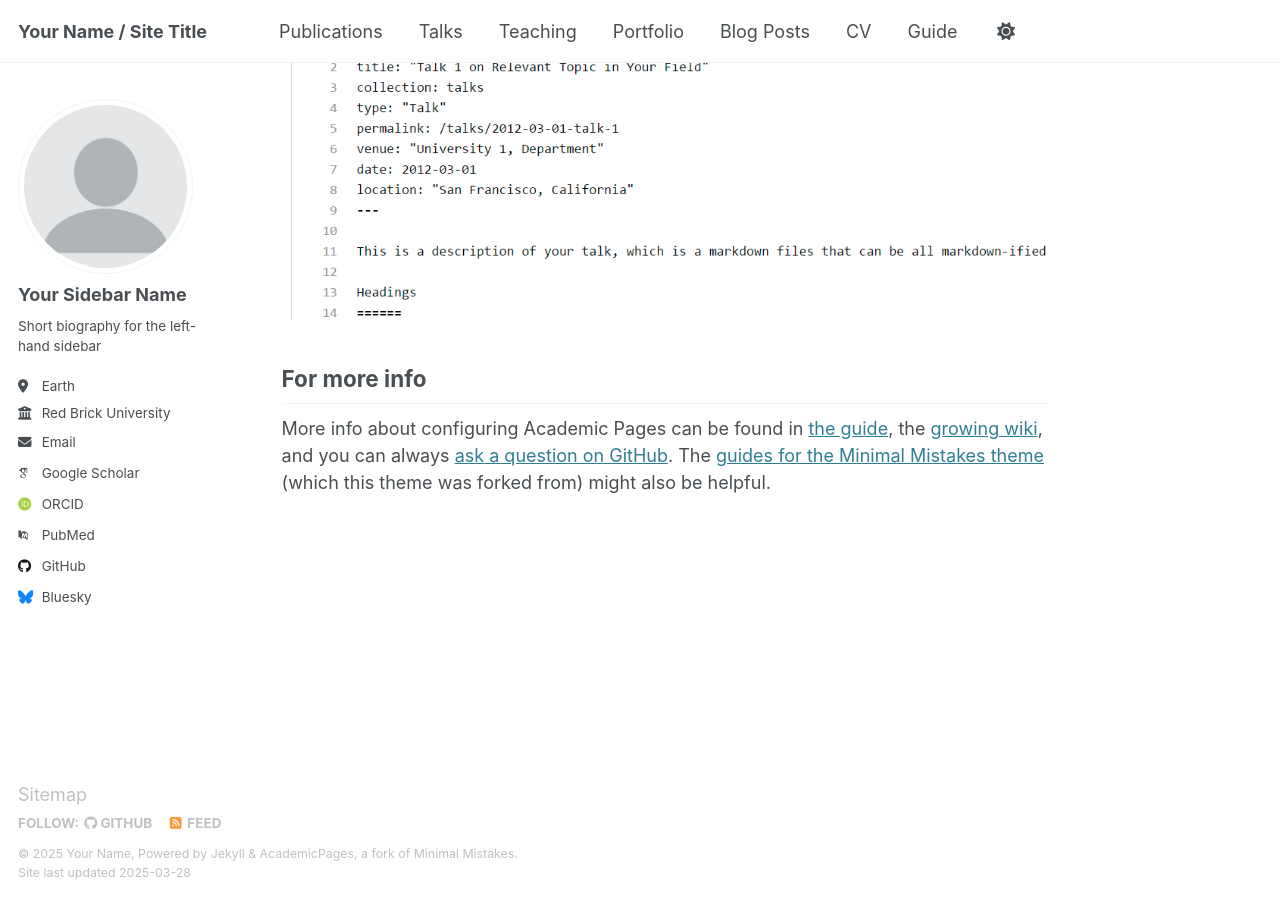
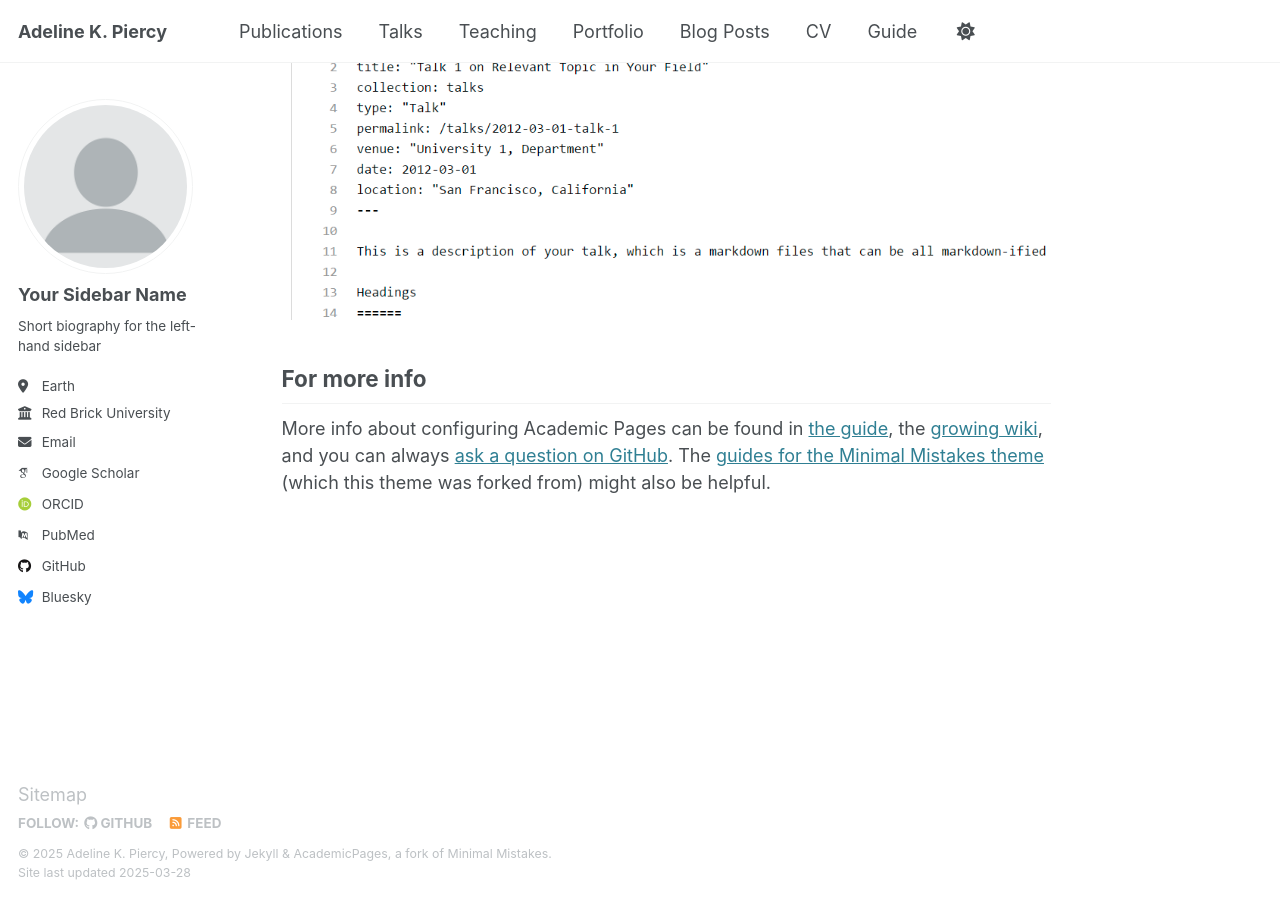
Before and after one commit to akpiercy/me, a Jekyll site: the page built from _pages/about.md, in a window 1280 px wide and 900 px high, scrolled down 2635 px. Built offline with Jekyll 4.4.1, drawn with Linux system fonts in a browser that asks for light colours; some web fonts are replaced.

Commit message:
Update _config.yml

```diff
--- a/_config.yml
+++ b/_config.yml
@@ -9,9 +9,9 @@
 # Basic Site Settings
 locale                   : "en-US"
 site_theme               : "default"
-title                    : "Your Name / Site Title"
+title                    : "Adeline K. Piercy"
 title_separator          : "-"
-name                     : &name "Your Name"
+name                     : &name "Adeline K. Piercy"
 description              : &description "personal description"
 url                      : https://akpiercy.github.io
 baseurl                  : "/me"
```
